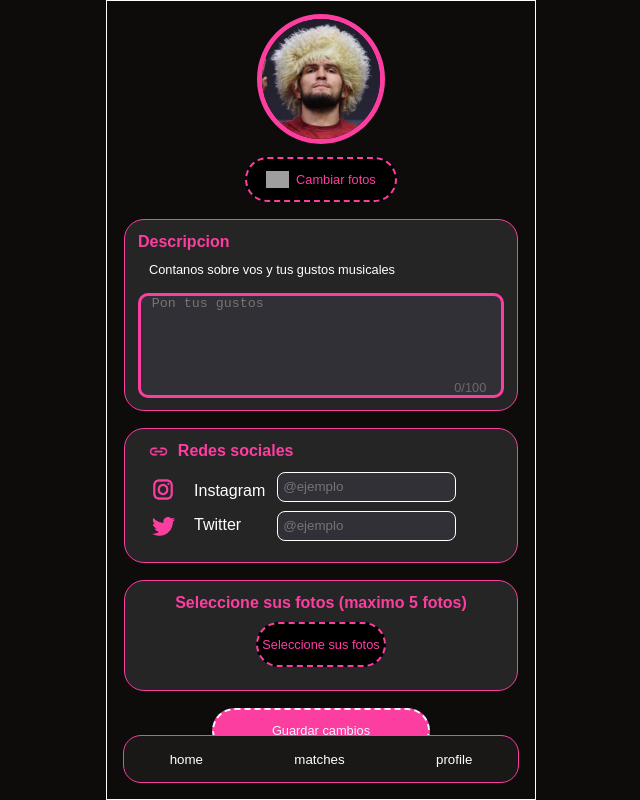
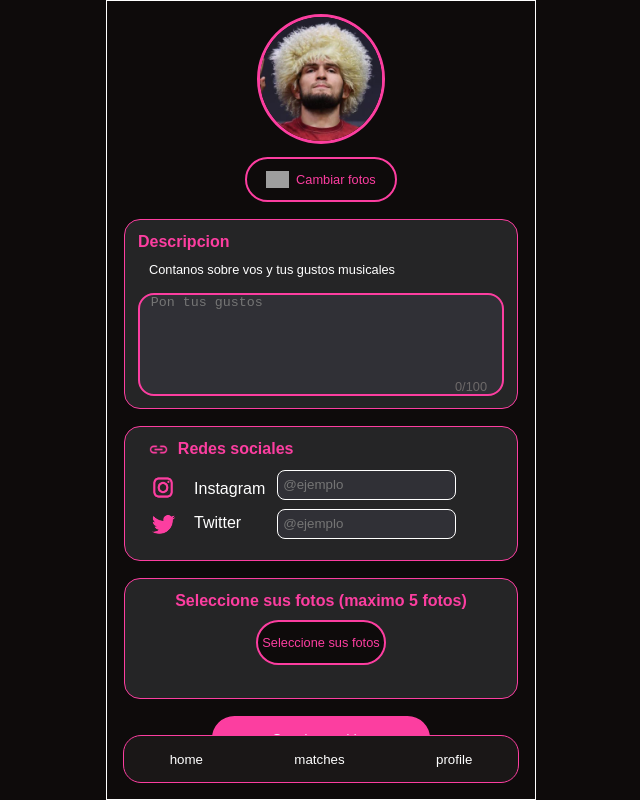
Before and after one commit to susana2329/Tendefy, an Angular app in the folder frontend/: page /edit in a window 1280 px wide. Shown: the whole page, without its empty margins (319-959 px from the left). Built offline with nearby package versions, Linux system fonts and the light colour scheme; grey boxes are pictures that could not be loaded.

Commit message:
arregle el diseño de los divs padres y tambien cambie como el manejo de las propiedades del input

```diff
--- a/frontend/src/app/pages/edit-profile/edit-profile.css
+++ b/frontend/src/app/pages/edit-profile/edit-profile.css
@@ -6,7 +6,7 @@ Imagen del perfil con el boton
     width: 60%;
     border-radius: 70%;
     height: 130px;
-    border: solid 5px #fc3ea0FF;
+    border: solid 3px #fc3ea0FF;
     aspect-ratio: 9/16;
 }
 
@@ -27,9 +27,8 @@ Imagen del perfil con el boton
 
 button {
     border-radius: 30px;
-    border-color: #fc3ea0FF;
-    border: dashed ;
-    background-color: #000000FF;
+    border: solid 1px #fc3ea0FF;
+    background-color: #0E0B0B   ;
     color: #fc3ea0FF;
     border-width: 2px;
     width: 51%;
@@ -61,7 +60,7 @@ button {
     background-color: #252526FF;
     padding: 3%;
     gap: 5px;
-    border-radius: 20px;
+    border-radius: 16px;
     margin: 4%;
 }
 
@@ -70,8 +69,8 @@ button {
     width: 100%;
     flex-direction: column;
     background-color: rgba(59, 59, 70, 0.527);
-    border: solid 3px #fc3ea0FF;
-    border-radius: 10px;
+    border: solid 2px #fc3ea0FF;
+    border-radius: 16px;
 }
 
 .contador {
@@ -117,7 +116,7 @@ h4 {
     flex-direction: column;
     padding: 3%;
     background-color: #252526FF;
-    border-radius: 20px;
+    border-radius: 16px;
     border: solid 1px #fc3ea0FF;
     gap: 5px;
 }
@@ -180,7 +179,7 @@ input[type="file"] {
     display: none;
 }
 
-.contImageCard button {
+.buttonBorrarImg button {
     width: 100%;
     margin-top: 5%;
 }
@@ -198,7 +197,7 @@ input[type="file"] {
     background-color: #252526FF;
     padding: 3%;
     align-items: center;
-    border-radius: 20px;
+    border-radius: 16px;
     margin: 4%;
     gap: 10px;
     justify-content: space-evenly;
@@ -264,5 +263,5 @@ input[type="file"] {
 
 #buttonClose {
     background-color: transparent;
-    border: none;
+    border: solid 1px #fc3ea0FF;
 }
--- a/frontend/src/app/pages/edit-profile/edit-profile.html
+++ b/frontend/src/app/pages/edit-profile/edit-profile.html
@@ -1,6 +1,6 @@
 <div class="fotoButton">
     <div class="imagen">
-        <img src={{usuario.foto}} alt="Patofachero">
+        <img src={{usuario.fotoPerfil}} alt="Patofachero">
     </div>
     <div class="buttonCambiarFoto">
         <button type="file">
@@ -21,7 +21,7 @@
     <div class="descriptionCampo">
         <div class="campoText">
             <textarea id="miTexto" style="white-space: pre-wrap;" maxlength="100" placeholder="Pon tus gustos"
-                (input)=ola($event)></textarea>
+                (input)=elementoDescripcion()></textarea>
         </div>
         <div class="contador">
             <p>{{contador}}/100</p>
@@ -59,7 +59,7 @@
 <div class="contCard">
     <h4>Seleccione sus fotos (maximo 5 fotos) </h4>
     <div class="contInputButton" display="none">
-        <input type="file" id="inputFileimg" (input)="imagen($event)" multiple>
+        <input type="file" id="inputFileimg" (input)="imagen()" multiple>
         <button (click)="buttoninputfile()">
             Seleccione sus fotos
         </button>
@@ -80,11 +80,16 @@
         </div>
         }
     </div>
+    <div>
+        @if(error == true) {
+        <p>Solo se puede seleccionar 5 fotos</p>
+        }
+
+    </div>
 </div>
 
 
 <div class="buttons">
-
     <button id="buttonSave">
         Guardar cambios
     </button>
--- a/frontend/src/app/pages/edit-profile/edit-profile.ts
+++ b/frontend/src/app/pages/edit-profile/edit-profile.ts
@@ -1,6 +1,5 @@
 import { Component } from '@angular/core';
-import { error } from 'node:console';
-import { ObjectEncodingOptions } from 'node:fs';
+
 
 @Component({
   selector: 'app-edit-profile',
@@ -9,34 +8,48 @@ import { ObjectEncodingOptions } from 'node:fs';
   styleUrl: './edit-profile.css',
 })
 export class EditProfile {
-  valor: string = " "
+  descripccion: string = " "
   contador: number = 0
   fotos: File[] = []
   error: boolean = false
-
-  ola(event: Event): void {
-    const valor = (event.target as HTMLInputElement).value
-    console.log(valor)
-    if (valor) {
-      this.contador = valor.length
+  usuario = {
+    nombre: " ",
+    edad: 0,
+    descripcion: " ",
+    redesSociales: {
+      twitter: " ",
+      instagram: " "
+    },
+    arrayDeFotos: [],
+    fotoPerfil: "mma.jpg"
+  }
+  elementoDescripcion() {
+    this.descripccion = (document.getElementById("miTexto") as HTMLTextAreaElement).value
+    console.log(this.descripccion)
+    if (this.descripccion) {
+      this.contador = this.descripccion.length
     }
-    if (valor == "") {
+    else {
       this.contador = 0
     }
   }
 
-  imagen(event: Event): void {
-    const eventimg = (event.target as HTMLInputElement).files
-
-    if (eventimg == null || eventimg == undefined) {
+  imagen() {
+    const eventimg = (document.getElementById("inputFileimg") as HTMLInputElement).files
+    if (!eventimg) {
       console.log("toca para alla")
     }
     else {
       for (let i = 0; i < eventimg.length; i++) {
+        if (this.fotos.length < 5) {
+          this.fotos.push(eventimg[i])
+        }
+        else {
+          console.log(eventimg[i])
+          break
 
-        this.fotos.push(eventimg[i])
+        }
       }
-
     }
   }
 
@@ -50,17 +63,8 @@ export class EditProfile {
   borrarImagen(foto: File) {
     for (let i = 0; i < this.fotos.length; i++) {
       if (foto == this.fotos[i]) {
-        console.log(this.fotos.splice(i, 1))
+        this.fotos.splice(i, 1)
       }
     }
   }
-  usuario = {
-    nombre: "tobias",
-    edad: 21,
-    descripcion: "Hola mundo",
-    foto: "mma.jpg",
-    fotos: [" "]
-
-  }
-
 }
```
